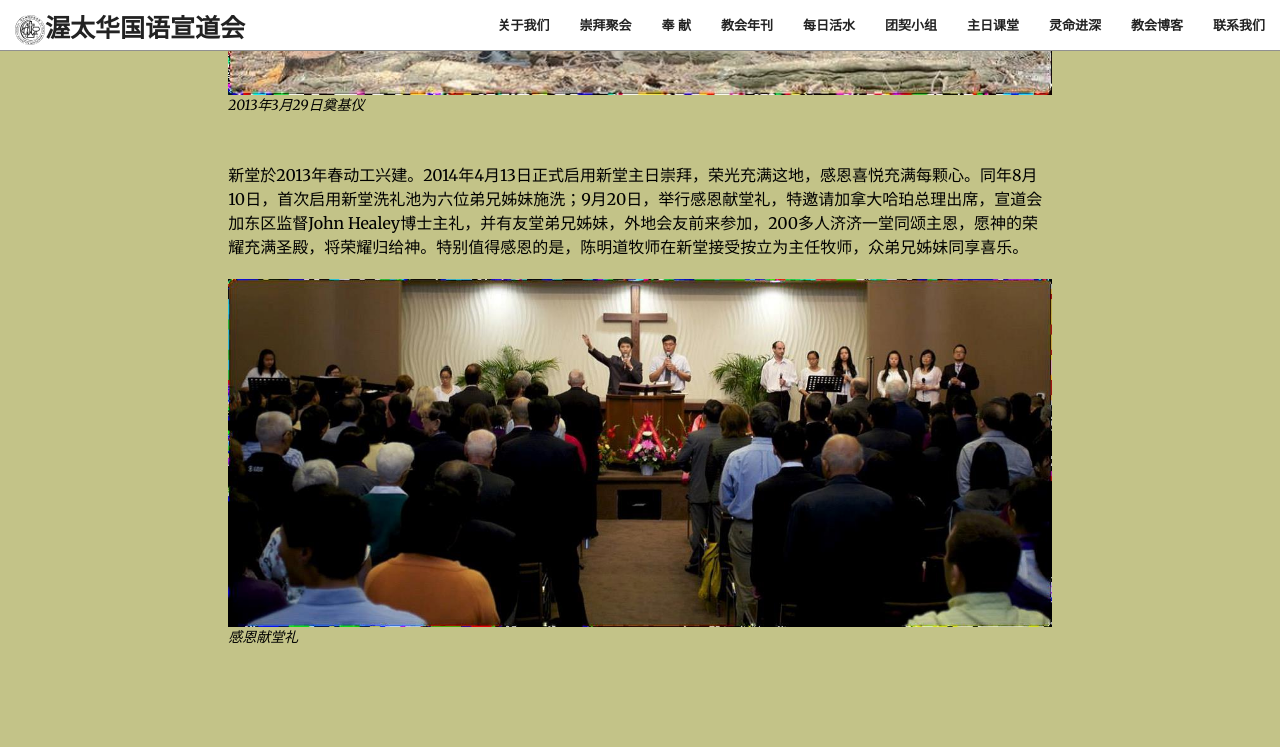
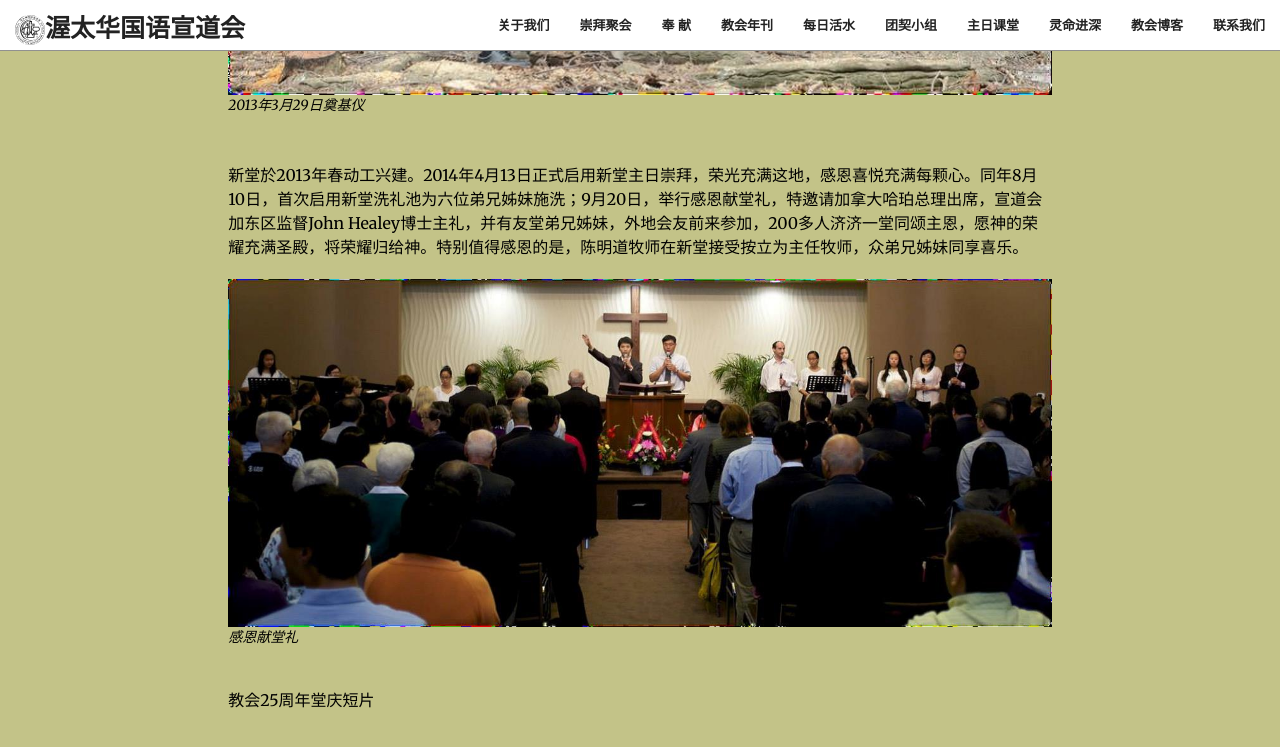
Before and after one commit to JonasYow/ottawaomac, a Jekyll site: the page built from history.md, in a window 1280 px wide and 900 px high, scrolled down 5337 px. Shown: the top 747 px of the window. Built offline with Jekyll 4.4.1, drawn with Linux system fonts in a browser that asks for light colours.

Commit message:
added 25 anniversary video

```diff
--- a/history.md
+++ b/history.md
@@ -73,3 +73,9 @@ layout: subpage
 
 
 {% include image_history.html url='/img/history/h9.jpg' description="感恩献堂礼" %}
+
+<hr class="light">
+教会25周年堂庆短片
+
+<br>
+<br>
```
